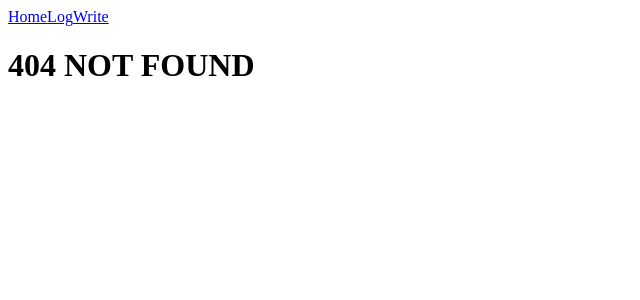
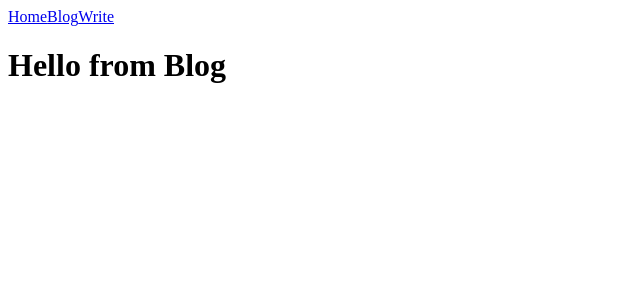
Before and after one commit to andrewjpwalters/react-final-project, a React (Create React App) app: page /blog in a window 1280 px wide. Before the commit this address had no page. Shown: the top 300 px of the page, without its empty margins (0-640 px from the left). Built offline with nearby package versions, Linux system fonts and the light colour scheme.

Commit message:
change file name Log.js to Blog,js and rename all instances of 'log' to 'blog'

```diff
--- a/src/App.js
+++ b/src/App.js
@@ -2,7 +2,7 @@ import React from 'react';
 import { Route, Switch } from "react-router-dom";
 import NavBar from './NavBar.js'
 import Home from './Home'
-import Log from './Log'
+import Blog from './Blog'
 import Write from './Write'
 
 function App() {
@@ -10,8 +10,8 @@ function App() {
     <div>
       <NavBar />
       <Switch>
-        <Route exact path="/log">
-          <Log />
+        <Route exact path="/blog">
+          <Blog />
         </Route>
         <Route exact path="/write">
           <Write />
--- /dev/null
+++ b/src/Blog.js
@@ -0,0 +1,9 @@
+import React from "react";
+
+function Blog() {
+    return (
+        <h1>Hello from Blog</h1>
+    )
+}
+
+export default Blog;
--- a/src/Log.js
+++ /dev/null
@@ -1,9 +0,0 @@
-import React from "react";
-
-function Log() {
-    return (
-        <h1>Hello from Log</h1>
-    )
-}
-
-export default Log;
--- a/src/NavBar.js
+++ b/src/NavBar.js
@@ -11,10 +11,10 @@ function NavBar() {
                 Home
             </NavLink>
             <NavLink
-                to="/log"
+                to="/blog"
                 exact
             >
-                Log
+                Blog
             </NavLink>
             <NavLink
                 to="/write"
```
